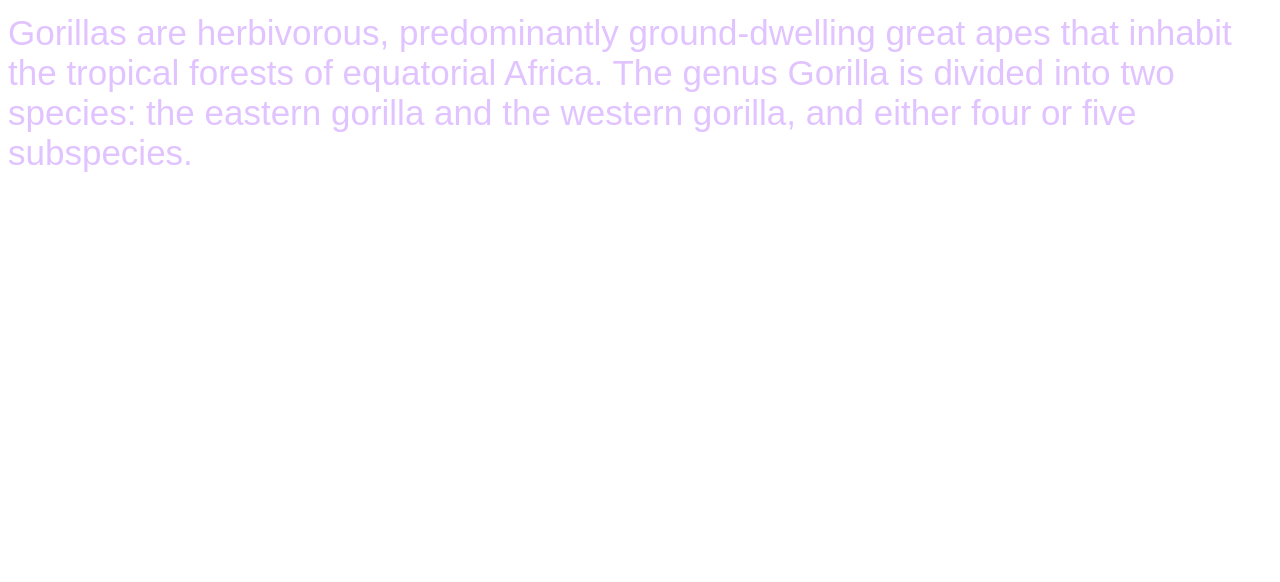
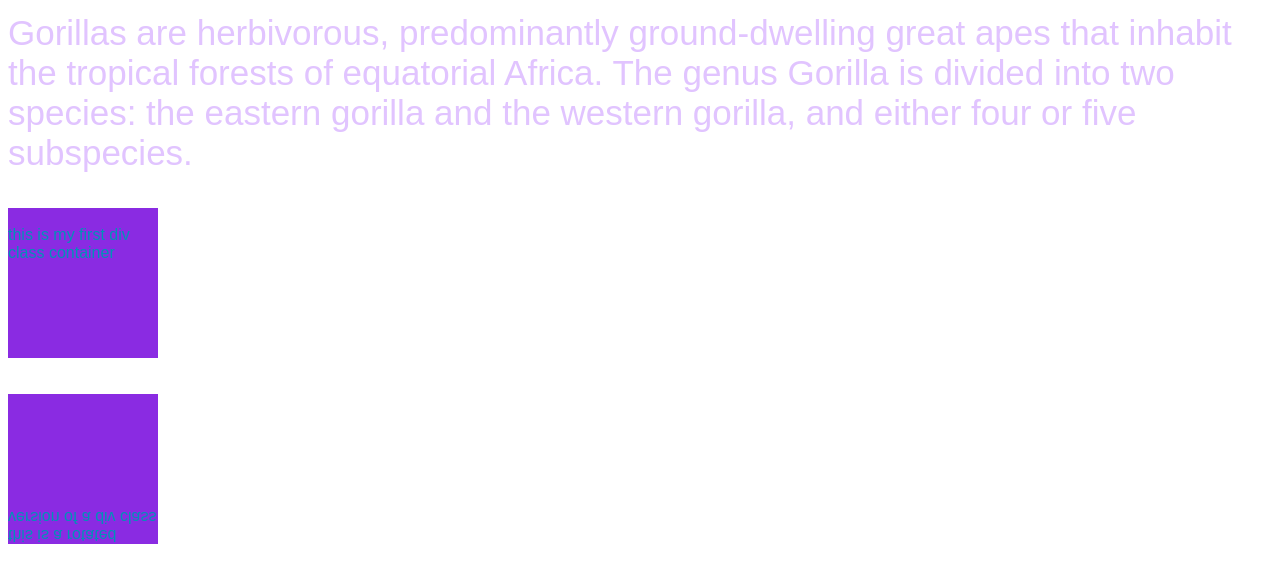
Before and after one commit to Burhanuddinhussein/text-styling-properties-in-css, a plain HTML site: page index.html in a window 1280 px wide. Shown: the part 124-706 px from the top of the page. Drawn offline with Linux system fonts and the light colour scheme.

Commit message:
transform commit

```diff
--- a/index.html
+++ b/index.html
@@ -12,6 +12,16 @@ font-family: sans-serif;
 font-size: 35px;
 color: rgb(225, 196, 255);
 }
+div{
+height: 150px;
+width: 150px;
+background-color: blueviolet;
+font-family: fantasy;
+color: rgb(0, 146, 183);
+}
+#div {
+    transform: rotateX(180deg);
+}
 
 
     </style>
@@ -24,5 +34,7 @@ color: rgb(225, 196, 255);
     <p id="p1">Gorillas are herbivorous, predominantly ground-dwelling great apes that inhabit the tropical forests of equatorial
     Africa. The genus Gorilla is divided into two species: the eastern gorilla and the western gorilla, and either four or
     five subspecies.</p>
+    <div><br> this is my first div class container </div><br><br>
+    <div id="div">this is a rotated version of a div class</div>
 </body>
 </html>
```
